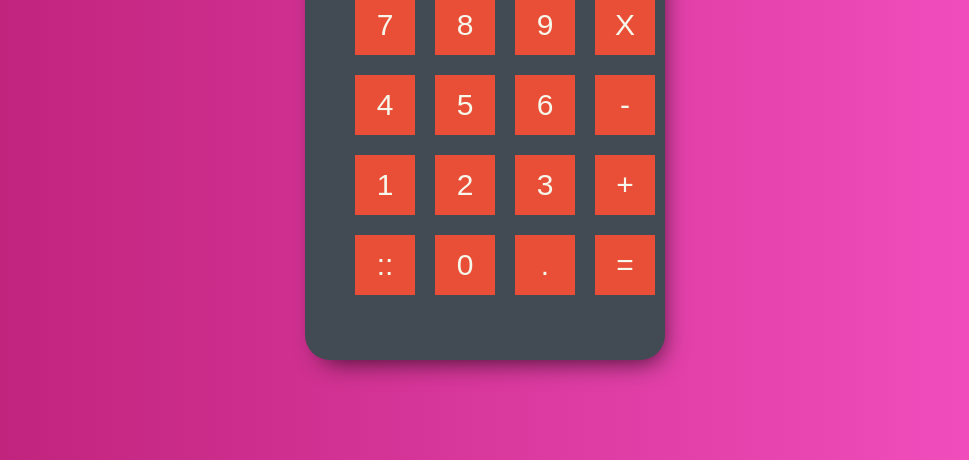
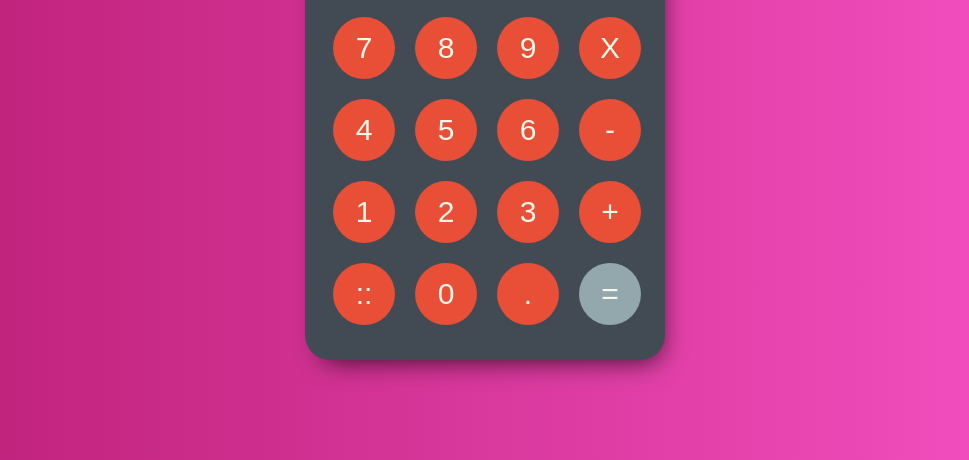
Before and after one commit to jamiev03/DailyUI--4, a plain HTML site: page calculator.html in a window 1280 px wide. Shown: the part 481-941 px from the top of the page, without its empty margins (155-1124 px from the left). Drawn offline with Linux system fonts and the light colour scheme.

Commit message:
align buttons and color adjust

```diff
--- a/calculator.html
+++ b/calculator.html
@@ -40,7 +40,7 @@
                 <li><p>::</p></li>
                 <li><p>0</p></li>
                 <li><p>.</p></li>
-                <li><p>=</p></li>
+                <li class="off"><p>=</p></li>
             </ul>
         </div>
 
--- a/style.css
+++ b/style.css
@@ -49,20 +49,27 @@ html {
     font-size: 50px;
     color: #f6f7eb;
 }
-ul {
+.buttons {
+    margin: 30px auto;
+}
+.btn {
     list-style: none;
     display: flex;
     flex-wrap: wrap;
-    margin: 10px auto;
+    padding-left: 18px;
 }
 li {
     background: #e94f37;
     color: #f6f7eb;
-    height: 60px;
-    width: 60px;
+    height: 62px;
+    width: 62px;
     margin: 10px;
     font-size: 30px;
     display: flex;
     justify-content: center;
     align-items: center;
+    border-radius: 50%;
 }
+.off {
+    background: #93a8ac;
+}
```
